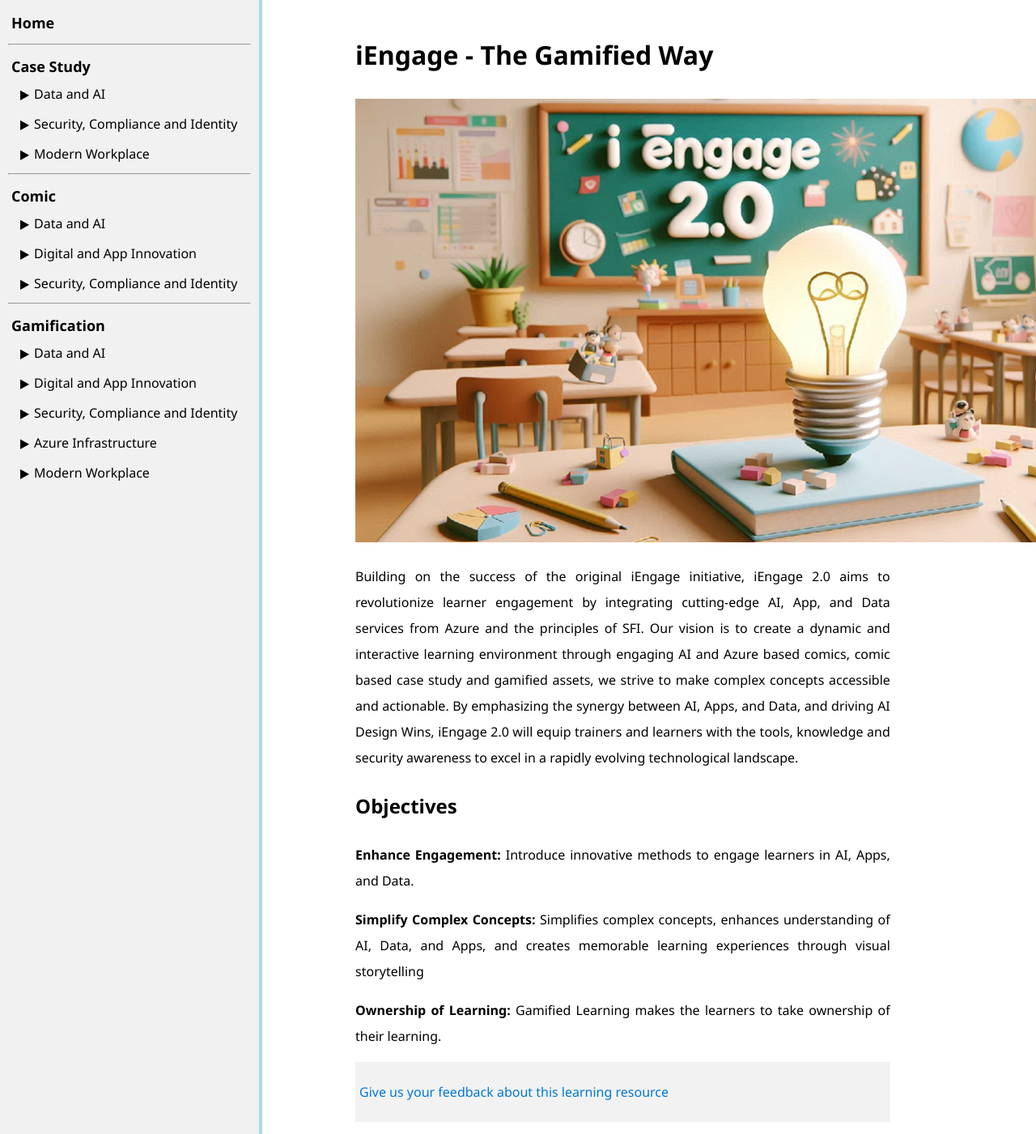
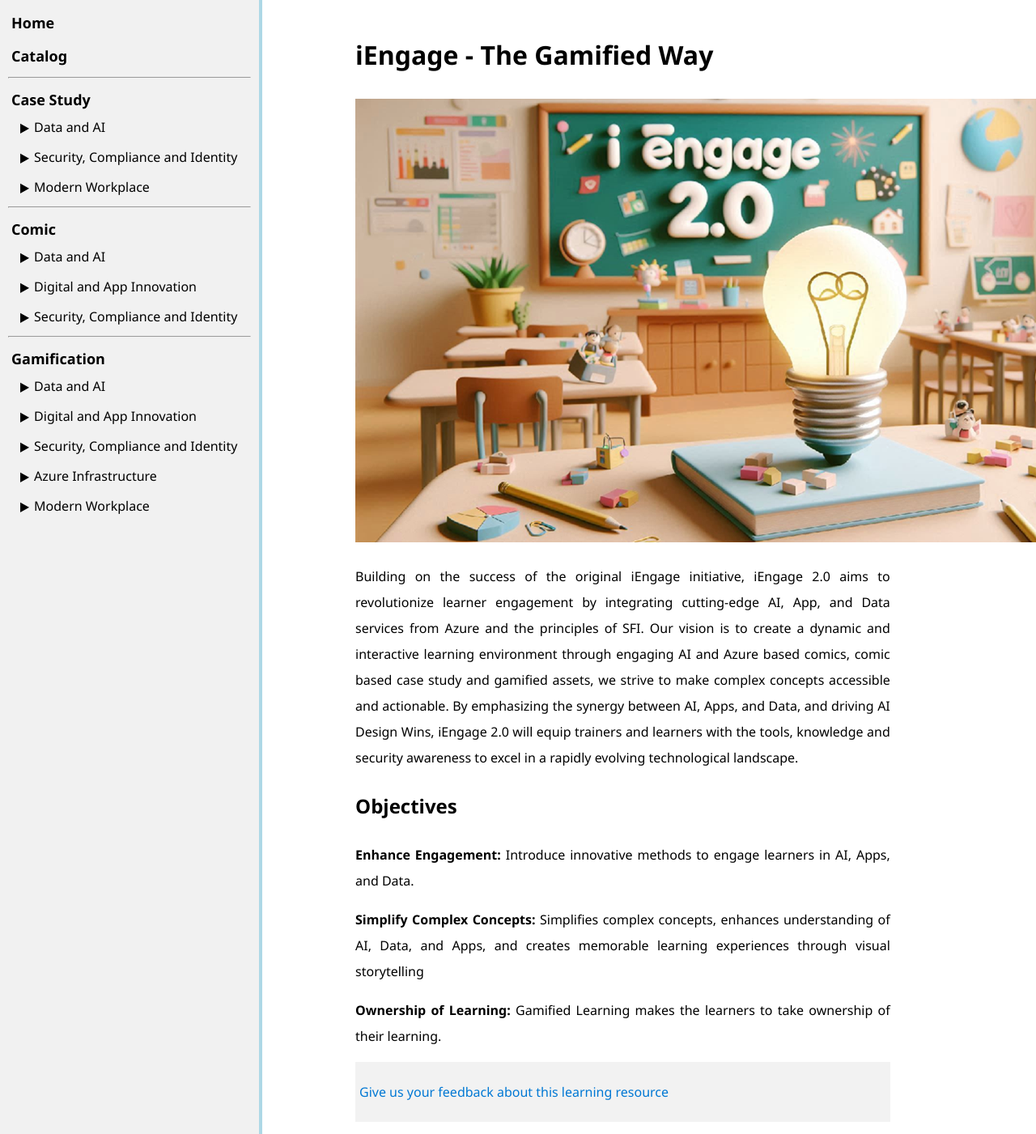
Before and after one commit to ningweinw/iengage, a Jekyll site: the page built from index.markdown, in a window 1280 px wide. Shown: the whole page at 81% size. Built offline with Jekyll 4.4.1, drawn with Linux system fonts in a browser that asks for light colours.

Commit message:
Update default.html

```diff
--- a/_layouts/default.html
+++ b/_layouts/default.html
@@ -11,6 +11,7 @@
     <div class="resizable" id="leftDiv">
       <ul>
         <li><a href="{{ site.url }}{{ site.baseurl }}" class="main-menu">Home</a></li>
+        <li><a href="{{ site.url }}{{ site.baseurl }}/Catalog.html" class="main-menu">Catalog</a></li>
         <hr>
         <li><a class="main-menu">{{ site.menu_case_study }}</a>
           <ul>
```
